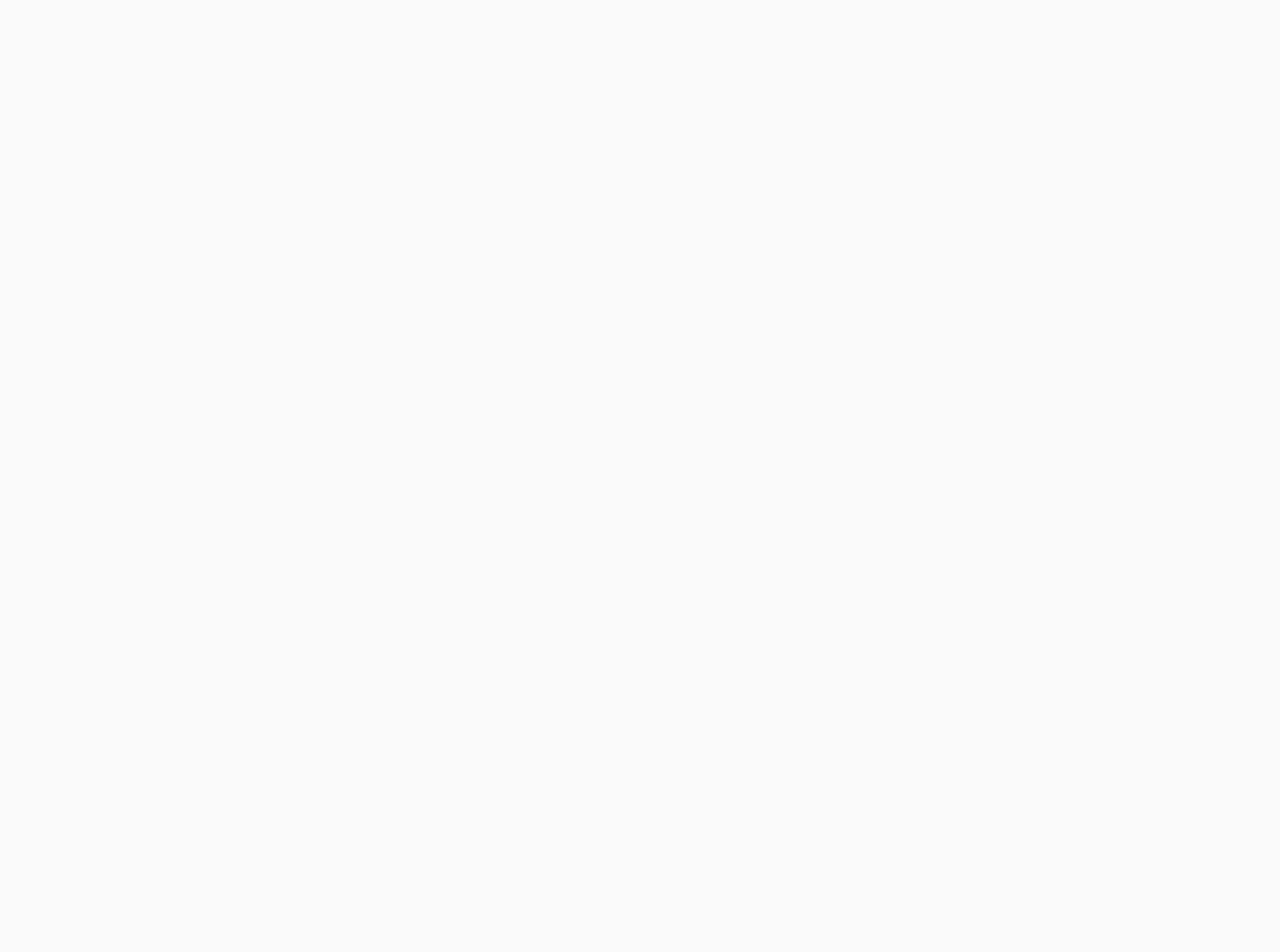
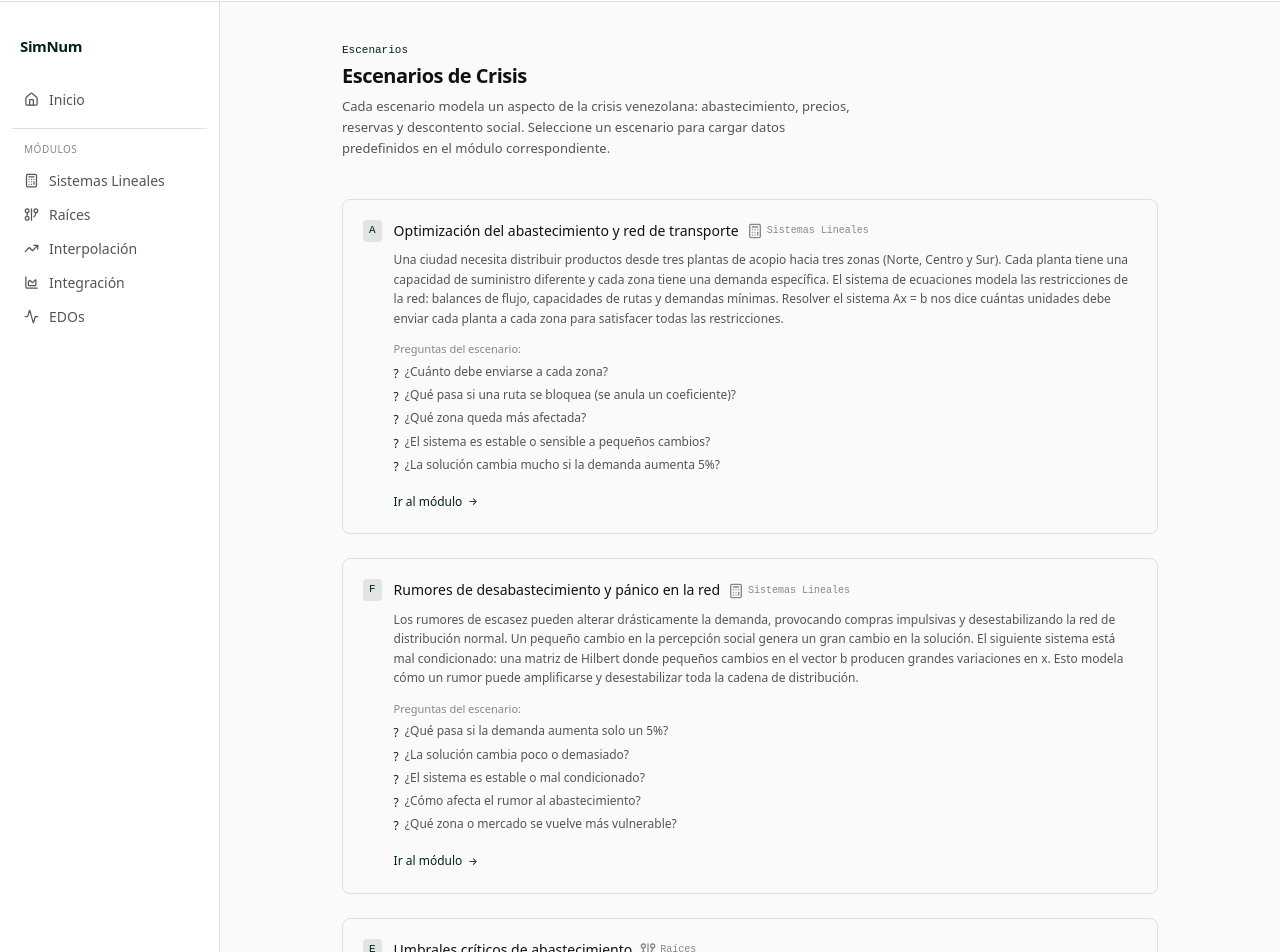
Before and after one commit to ronaldmendzas/DESAFIO-FINAL, a React (Vite) app: page /escenarios in a window 1280 px wide. Before the commit this address had no page. Shown: the part 42-994 px from the top of the page. Before the commit the page ends 800 px from the top, so only its background shows below. Built offline with nearby package versions, Linux system fonts and the light colour scheme; a web font is replaced by a local one.

Commit message:
feat: agregar pagina de escenarios /escenarios con links en sidebar y navbar

```diff
--- a/src/App.tsx
+++ b/src/App.tsx
@@ -8,6 +8,7 @@ import { InterpolationPage } from '@/modules/interpolation/interpolation-page'
 import { IntegrationPage } from '@/modules/integration/integration-page'
 import { OdesPage } from '@/modules/odes/odes-page'
 import { ConclusionsPage } from '@/pages/conclusions-page'
+import { ScenariosPage } from '@/pages/scenarios-page'
 
 export function App() {
   return (
@@ -21,6 +22,7 @@ export function App() {
             <Route path="/interpolacion" element={<InterpolationPage />} />
             <Route path="/integracion" element={<IntegrationPage />} />
             <Route path="/ecuaciones-diferenciales" element={<OdesPage />} />
+            <Route path="/escenarios" element={<ScenariosPage />} />
             <Route path="/conclusiones" element={<ConclusionsPage />} />
           </Route>
         </Routes>
--- a/src/components/layout/navbar.tsx
+++ b/src/components/layout/navbar.tsx
@@ -2,7 +2,7 @@ import { Menu, X } from 'lucide-react'
 import { useState } from 'react'
 import { NavLink } from 'react-router-dom'
 import { Sheet, SheetContent, SheetTrigger } from '@/components/ui/sheet'
-import { Calculator, Activity, TrendingUp, AreaChart, GitGraph, Home, BookOpen } from 'lucide-react'
+import { Calculator, Activity, TrendingUp, AreaChart, GitGraph, Home, BookOpen, Zap } from 'lucide-react'
 
 const modules = [
   { to: '/sistemas-lineales', label: 'Sistemas Lineales', icon: Calculator },
@@ -44,6 +44,9 @@ export function Navbar() {
                   </NavLink>
                 ))}
                 <div className="h-px bg-border my-3" />
+                <NavLink to="/escenarios" onClick={() => setOpen(false)} className={({ isActive }) => `flex items-center gap-2.5 px-3 py-1.5 rounded-md text-sm transition-all duration-200 hover:translate-x-0.5 active:scale-95 ${isActive ? 'text-forest bg-forest-bg font-medium' : 'text-text-secondary hover:text-forest hover:bg-forest-bg/50'}`}>
+                  <Zap className="w-[15px] h-[15px]" /> Escenarios
+                </NavLink>
                 <NavLink to="/conclusiones" onClick={() => setOpen(false)} className={({ isActive }) => `flex items-center gap-2.5 px-3 py-1.5 rounded-md text-sm transition-all duration-200 hover:translate-x-0.5 active:scale-95 ${isActive ? 'text-forest bg-forest-bg font-medium' : 'text-text-secondary hover:text-forest hover:bg-forest-bg/50'}`}>
                   <BookOpen className="w-[15px] h-[15px]" /> Conclusiones
                 </NavLink>
--- a/src/components/layout/sidebar.tsx
+++ b/src/components/layout/sidebar.tsx
@@ -1,4 +1,4 @@
-import { Calculator, Activity, TrendingUp, AreaChart, GitGraph, Home, BookOpen } from 'lucide-react'
+import { Calculator, Activity, TrendingUp, AreaChart, GitGraph, Home, BookOpen, Zap } from 'lucide-react'
 import { NavLink } from 'react-router-dom'
 
 const modules = [
@@ -56,6 +56,17 @@ export function Sidebar() {
       <div className="px-3 pb-4">
         <div className="h-px bg-border mb-3" />
         <NavLink
+          to="/escenarios"
+          className={({ isActive }) =>
+            `flex items-center gap-2.5 px-3 py-1.5 rounded-md text-sm transition-all duration-200 hover:translate-x-0.5 active:scale-95 ${
+              isActive ? 'text-forest bg-forest-bg font-medium' : 'text-text-secondary hover:text-forest hover:bg-forest-bg/50'
+            }`
+          }
+        >
+          <Zap className="w-[15px] h-[15px]" />
+          Escenarios
+        </NavLink>
+        <NavLink
           to="/conclusiones"
           className={({ isActive }) =>
             `flex items-center gap-2.5 px-3 py-1.5 rounded-md text-sm transition-all duration-200 hover:translate-x-0.5 active:scale-95 ${
--- /dev/null
+++ b/src/pages/scenarios-page.tsx
@@ -0,0 +1,93 @@
+import { motion } from 'motion/react'
+import { Link } from 'react-router-dom'
+import { Calculator, GitGraph, TrendingUp, AreaChart, Activity } from 'lucide-react'
+import { allScenarios } from '@/data/scenarios'
+
+const moduleIcons: Record<string, React.ReactNode> = {
+  'sistemas-lineales': <Calculator className="w-4 h-4" />,
+  'raices': <GitGraph className="w-4 h-4" />,
+  'interpolacion': <TrendingUp className="w-4 h-4" />,
+  'integracion': <AreaChart className="w-4 h-4" />,
+  'ecuaciones-diferenciales': <Activity className="w-4 h-4" />,
+}
+
+const moduleNames: Record<string, string> = {
+  'sistemas-lineales': 'Sistemas Lineales',
+  'raices': 'Raíces',
+  'interpolacion': 'Interpolación',
+  'integracion': 'Integración',
+  'ecuaciones-diferenciales': 'EDOs',
+}
+
+const moduleRoutes: Record<string, string> = {
+  'sistemas-lineales': '/sistemas-lineales',
+  'raices': '/raices',
+  'interpolacion': '/interpolacion',
+  'integracion': '/integracion',
+  'ecuaciones-diferenciales': '/ecuaciones-diferenciales',
+}
+
+export function ScenariosPage() {
+  return (
+    <div className="space-y-10">
+      <motion.div initial={{ opacity: 0, y: 8 }} animate={{ opacity: 1, y: 0 }} transition={{ duration: 0.4 }}>
+        <p className="text-[11px] text-forest font-mono">Escenarios</p>
+        <h1 className="text-xl font-semibold text-text mt-0.5 tracking-tight">
+          Escenarios de Crisis
+        </h1>
+        <p className="text-text-secondary text-[13px] mt-1.5 leading-relaxed max-w-lg">
+          Cada escenario modela un aspecto de la crisis venezolana: abastecimiento, precios, reservas y descontento social.
+         Seleccione un escenario para cargar datos predefinidos en el módulo correspondiente.
+        </p>
+      </motion.div>
+
+      <div className="space-y-6">
+        {allScenarios.map((scenario, idx) => (
+          <motion.div
+            key={scenario.id}
+            initial={{ opacity: 0, y: 8 }}
+            animate={{ opacity: 1, y: 0 }}
+            transition={{ duration: 0.3, delay: idx * 0.05 }}
+            className="border border-border rounded-lg p-5 hover:bg-surface/50 transition-colors duration-200"
+          >
+            <div className="flex items-start gap-3">
+              <span className="text-[11px] text-forest font-mono font-medium bg-forest/10 px-1.5 py-0.5 rounded shrink-0">
+                {scenario.letter}
+              </span>
+              <div className="flex-1 min-w-0">
+                <div className="flex items-center gap-2 mb-2">
+                  <h3 className="text-[14px] font-medium text-text">{scenario.title}</h3>
+                  <span className="text-[10px] text-text-dim font-mono flex items-center gap-1">
+                    {moduleIcons[scenario.module]}
+                    {moduleNames[scenario.module]}
+                  </span>
+                </div>
+                <p className="text-[12px] text-text-secondary leading-relaxed mb-3">
+                  {scenario.narrative}
+                </p>
+                <div className="mb-3">
+                  <p className="text-[11px] text-text-dim font-medium mb-1">Preguntas del escenario:</p>
+                  <ul className="space-y-0.5">
+                    {scenario.questions.map((q, i) => (
+                      <li key={i} className="text-[12px] text-text-secondary flex items-start gap-1.5">
+                        <span className="text-forest mt-0.5 shrink-0">?</span>
+                        {q.question}
+                      </li>
+                    ))}
+                  </ul>
+                </div>
+                <Link
+                  to={moduleRoutes[scenario.module]}
+                  className="inline-flex items-center gap-1.5 text-[12px] text-forest hover:text-forest-light font-medium transition-colors"
+                >
+                  Ir al módulo
+                  <span className="text-[10px]">&#8594;</span>
+                </Link>
+              </div>
+            </div>
+          </motion.div>
+        ))}
+      </div>
+    </div>
+  )
+}
```
